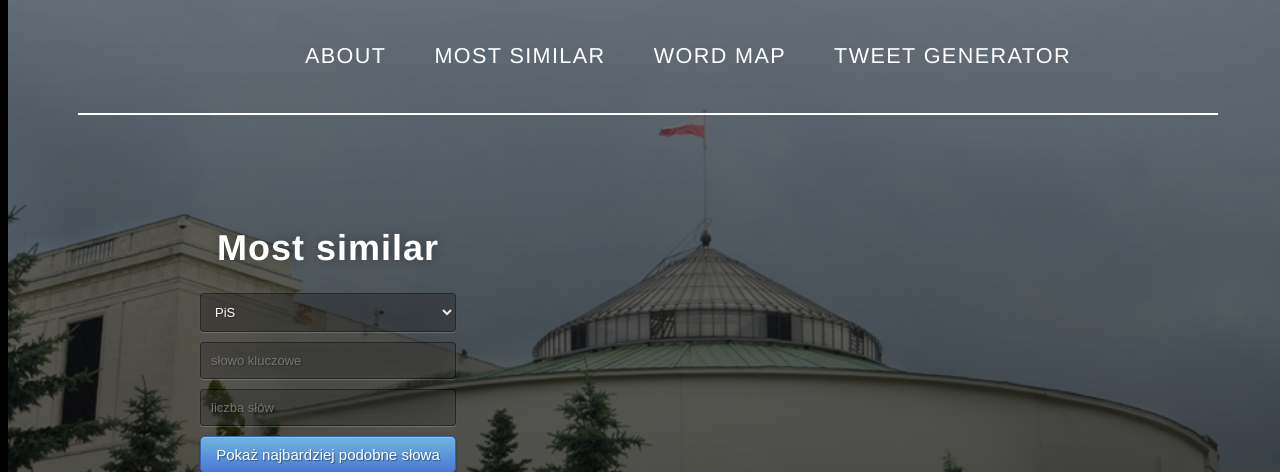
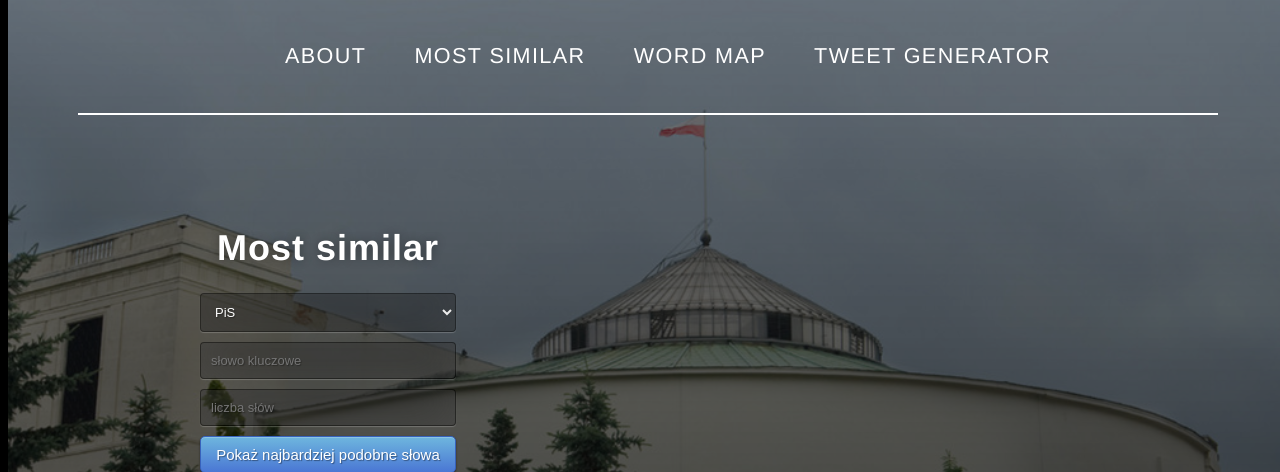
Before and after one commit to kalii4747/Tweet2Vec, a Flask app: page / in a window 1280 px wide. Shown: the top 472 px of the page. Run offline with Flask 2, Linux system fonts and the light colour scheme.

Commit message:
Update style.css

```diff
--- a/static/css/style.css
+++ b/static/css/style.css
@@ -66,7 +66,8 @@ body {
 
 .main-nav li {
     display: inline-block;
-    margin-left: 40px;
+    margin-left: 20px;
+	margin-right: 20px;
 	margin-top: 3%;
 	margin-bottom: 4%;
 }
```
